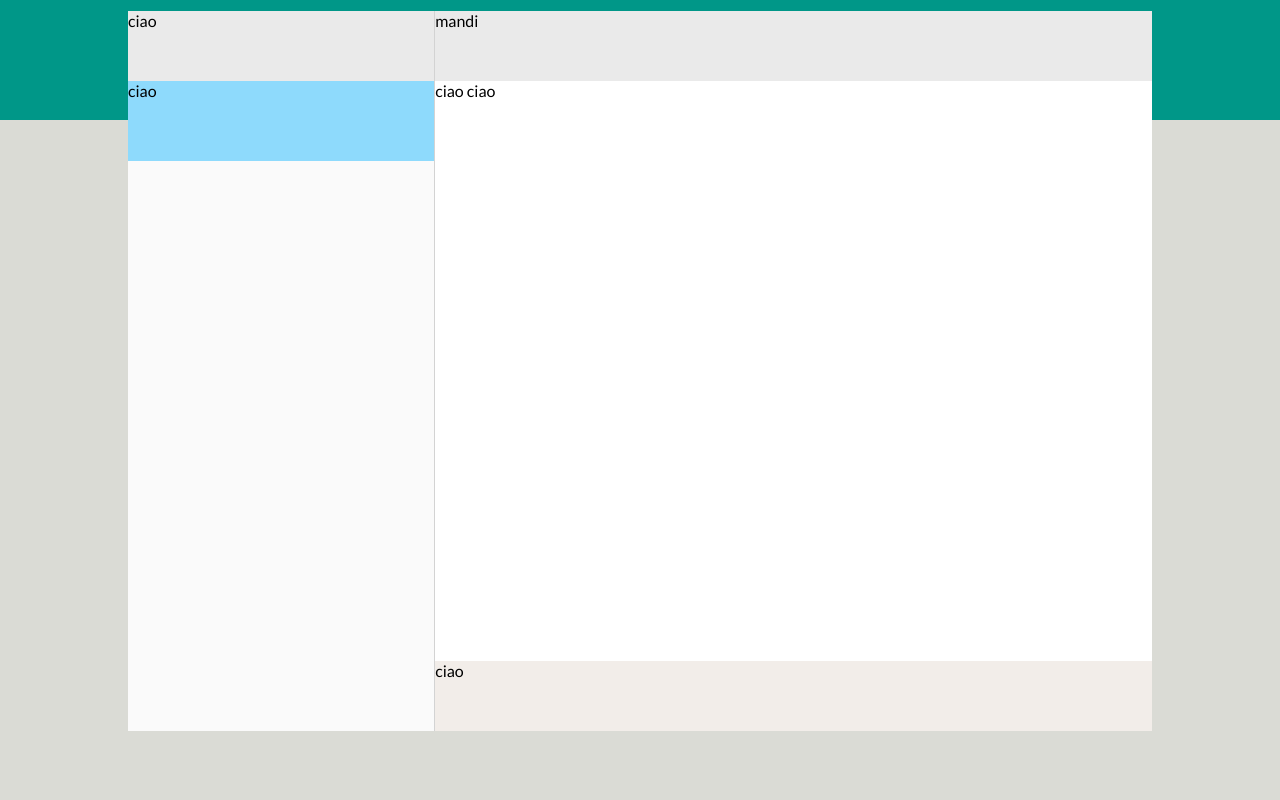
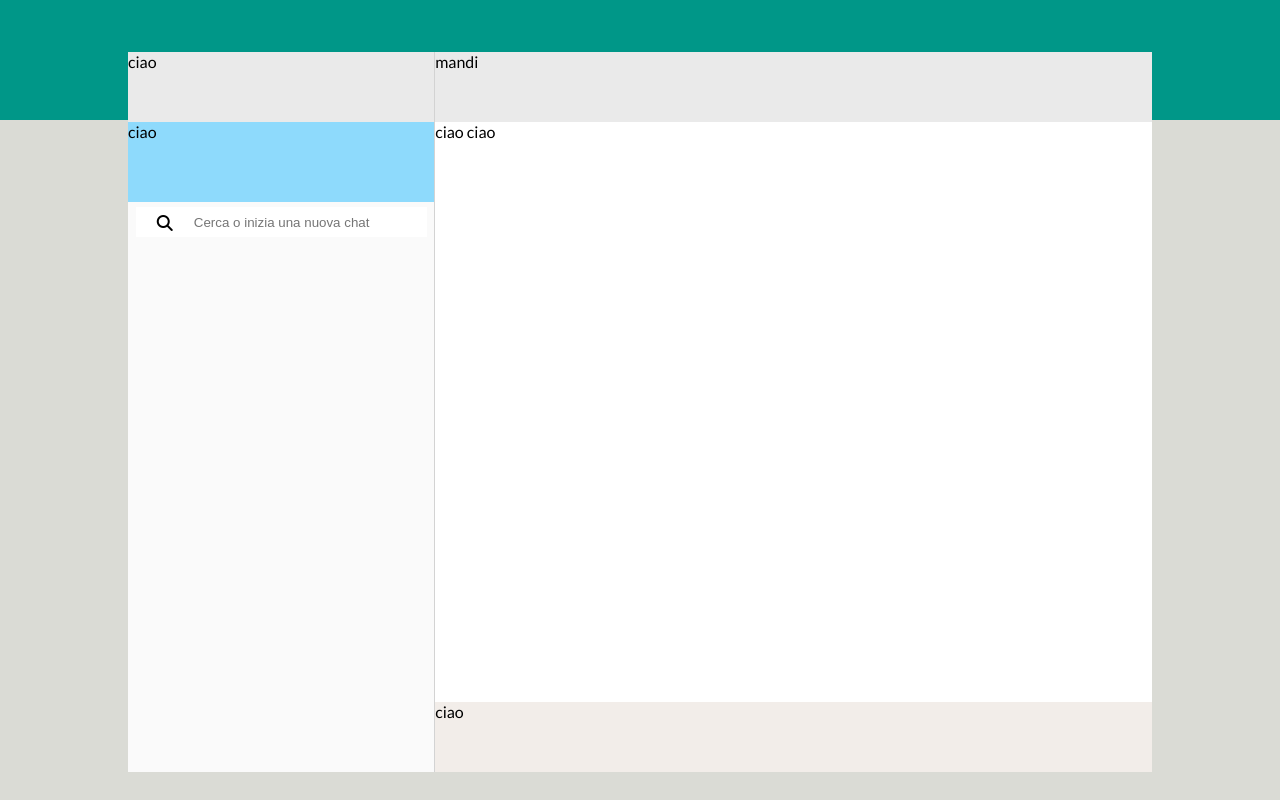
Before and after one commit to MatteoSanson/vue-boolzapp, a plain HTML site: page milestone1/index.html in a window 1280 px wide. Drawn offline with nearby package versions, Linux system fonts and the light colour scheme.

Commit message:
feat: ricerca

```diff
--- a/milestone1/index.html
+++ b/milestone1/index.html
@@ -22,35 +22,53 @@
     <header class="base">
     </header>
     <!-- /header verde  -->
+
     <!-- main grigetto  -->
     <div class="main-body">
+
         <!-- main della mia app  -->
         <main class="application">
+
             <!-- colonna di sinistra  -->
             <div class="main-left">
+
                 <!-- header sinistra  -->
                 <header class="app">
                     ciao
                 </header>
                 <!-- /header sinistra  -->
+
+                <!-- sezione notifiche  -->
                 <section class="notifiche">
                     ciao
                 </section>
+                <!-- /sezione notifiche  -->
+
+                <!-- sezione ricerca  -->
+                <section class="ricerca">
+                    <span><i class="fa-solid fa-magnifying-glass"></i></span>
+                    <input type="text" placeholder="Cerca o inizia una nuova chat">
+                </section>
+                <!-- /sezione ricerca  -->
+
             </div>
             <!-- /colonna di sinistra  -->
 
             <!-- colonna di destra  -->
             <div class="main-right">
+
                 <!-- header destra  -->
                 <header class="app">
                     mandi
                 </header>
                 <!-- /header destra  -->
+
                 <!-- main chat window  -->
                 <section class="main-chat">
                     ciao ciao
                 </section>
                 <!-- /main chat window  -->
+
                 <!-- footer chat  -->
                 <footer class="chat">
                     ciao
--- a/milestone1/style.css
+++ b/milestone1/style.css
@@ -23,7 +23,7 @@ main.application {
     width: 80%;
     height: 90vh;
     position: relative;
-    top: -16%;
+    top: -10%;
     left: 10%;
     background-color: white;
     display: flex;
@@ -46,6 +46,24 @@ section.notifiche {
     background-color: #8edafc;
 }
 
+section.ricerca {
+    width: 95%;
+    margin: .3125rem auto;
+    background-color: white;
+    display: flex;
+    align-items: center;
+    height: 1.875rem;
+}
+
+section.ricerca > span {
+    width: 20%;
+    text-align: center;
+}
+
+section.ricerca > input {
+    flex-grow: 1;
+    border: none;
+}
 
 /* +++++++ colonna destra +++++++ */
 .main-right {
```
